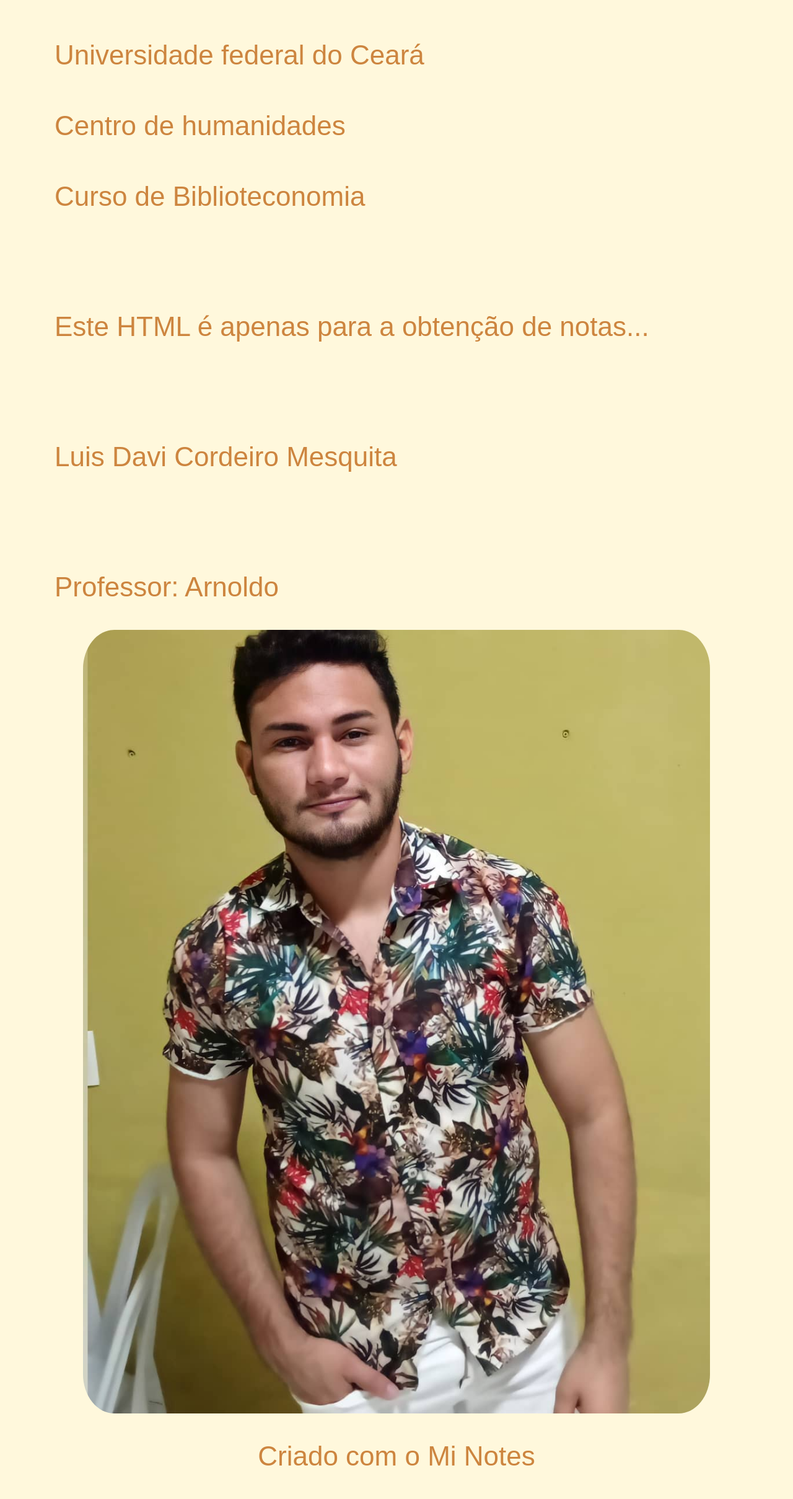
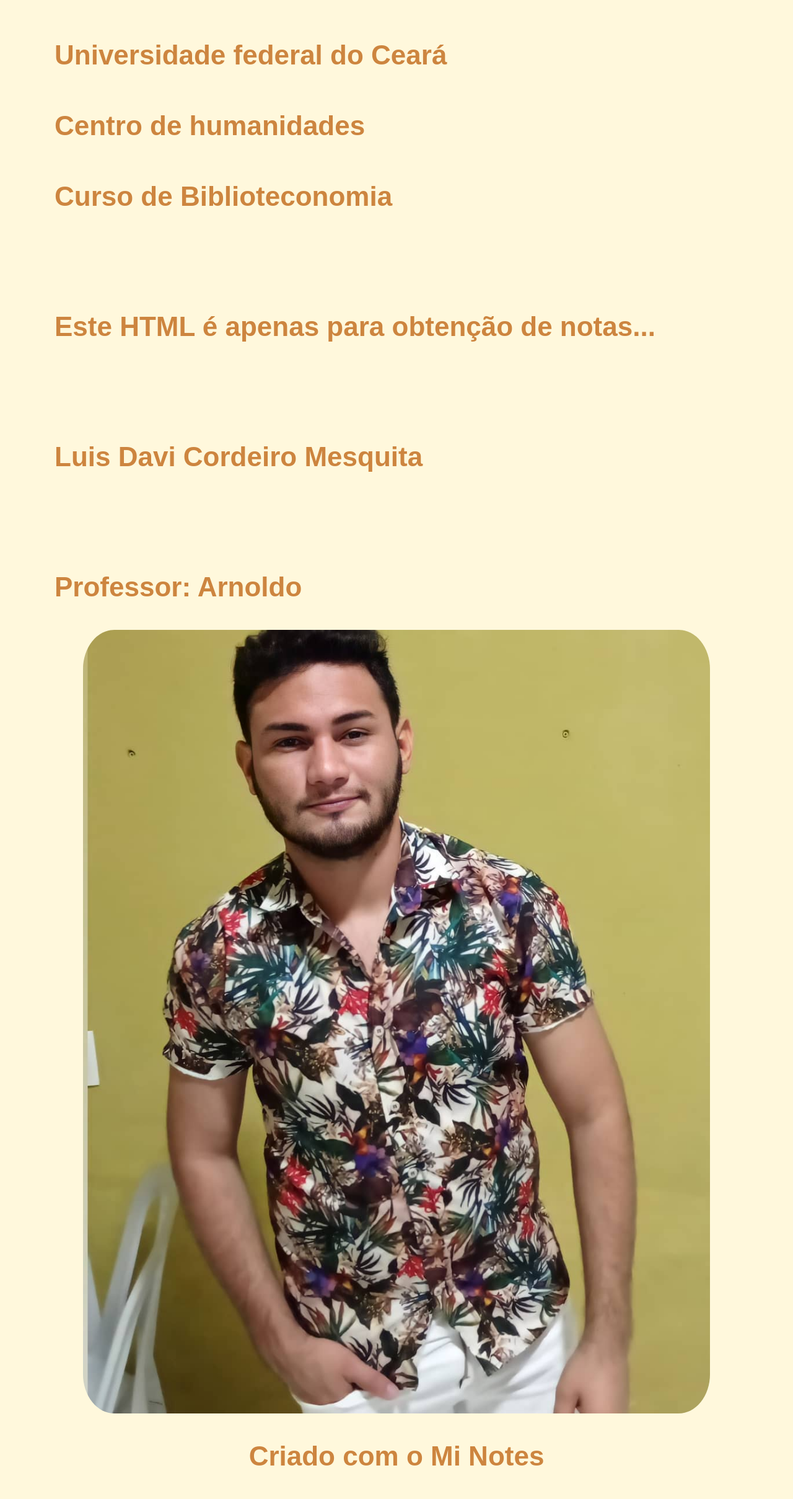
Before and after one commit to PabloBF/pablobf.github.io, a Jekyll site: the page ufc/informatica-aplicada/davi/index.html, which Jekyll copies as it is, in a window 1280 px wide. Shown: the whole page at 62% size. Built offline with Jekyll 4.4.1, drawn with Linux system fonts in a browser that asks for light colours.

Commit message:
Update index.html

```diff
--- a/ufc/informatica-aplicada/davi/index.html
+++ b/ufc/informatica-aplicada/davi/index.html
@@ -11,7 +11,7 @@
 			  margin-left:5rem;
 			  margin-right:5rem;
 			  font-size:44px;
-			  font-weight: 500;
+			  font-weight: 600;
 		  }
 
 		  header {
@@ -47,7 +47,7 @@
 	  </header>
 
 		<div>
-      <p>Este HTML é apenas para a obtenção de notas...</p>
+      <p>Este HTML é apenas para obtenção de notas...</p>
 
       <p>Luis Davi Cordeiro Mesquita</p>
 
```
